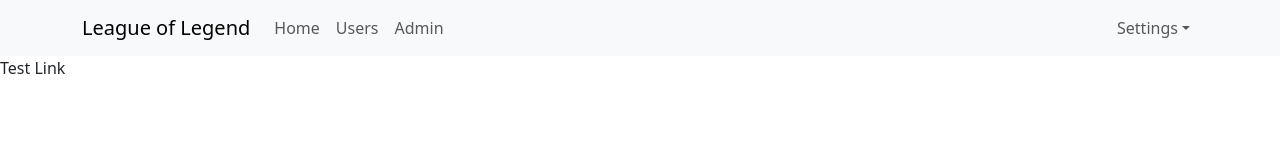
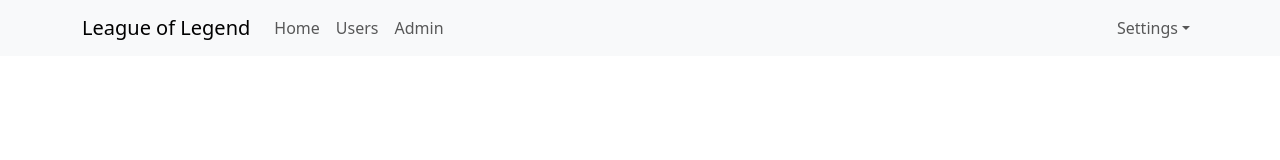
Before and after one commit to BeQuang/React_Hook_Hoi_Dan_IT, a React (Create React App) app: page / in a window 1280 px wide. Shown: the top 160 px of the page. Built offline with nearby package versions, Linux system fonts and the light colour scheme.

Commit message:
Nested Routes

```diff
--- a/src/App.js
+++ b/src/App.js
@@ -1,13 +1,18 @@
 import "./App.scss";
 import Header from "./components/Header/Header";
+import { Outlet } from "react-router-dom";
 
 const App = () => {
   return (
-    <div className="App">
-      <Header />
-      <div>
-        Test Link
-        <div></div>
+    <div className="app-container">
+      <div className="header-container">
+        <Header />
+      </div>
+      <div className="main-container">
+        <div className="sidenav-container"></div>
+        <div className="app-content">
+          <Outlet />
+        </div>
       </div>
     </div>
   );
--- a/src/index.js
+++ b/src/index.js
@@ -15,9 +15,10 @@ root.render(
     <React.StrictMode>
       <BrowserRouter>
         <Routes>
-          <Route path="/" element={<App />} />
-          <Route path="users" element={<User />} />
-          <Route path="admins" element={<Admin />} />
+          <Route path="/" element={<App />}>
+            <Route path="users" element={<User />} />
+            <Route path="admins" element={<Admin />} />
+          </Route>
         </Routes>
       </BrowserRouter>
     </React.StrictMode>
```
